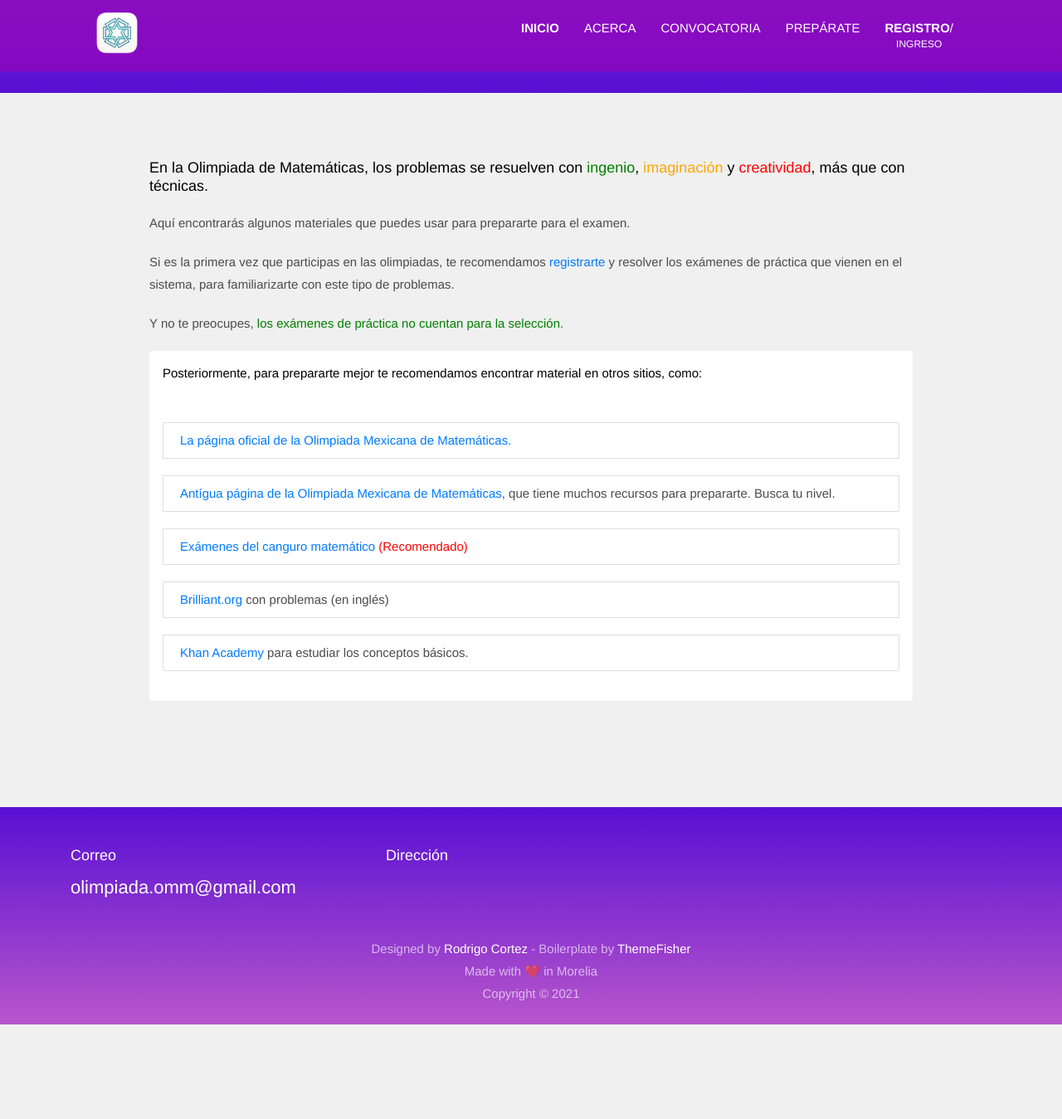
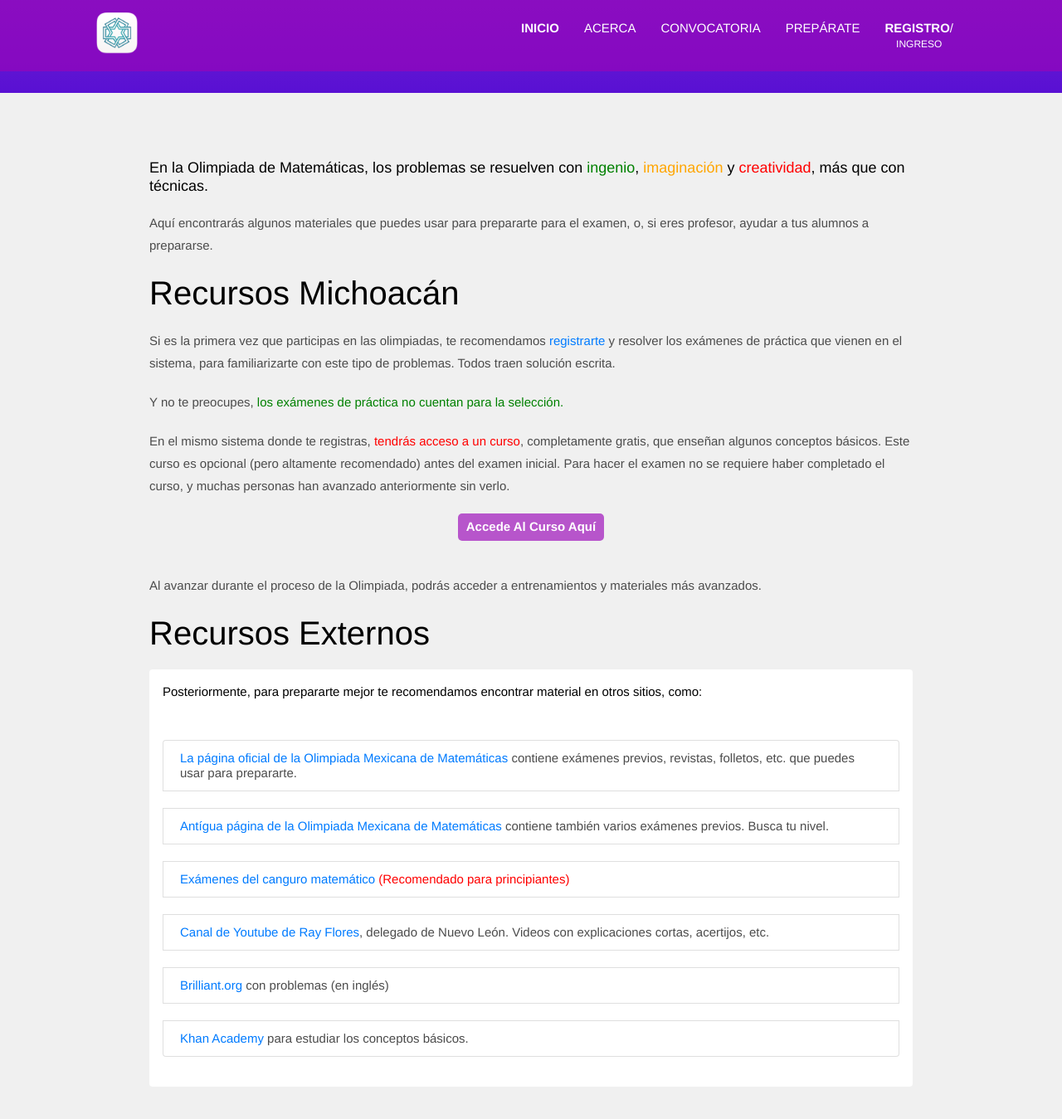
Before and after one commit to OlimpiadaMatematicasMichoacan/WOMM, a Jekyll site: the page built from _pages/preparate.md, in a window 1280 px wide and 1400 px high, scrolled down 392 px. Shown: the top 1349 px of the window at 83% size. Built offline with Jekyll 4.4.1, drawn with Linux system fonts in a browser that asks for light colours; before the commit the page ends 1627 px from its top, so only the background shows below that.

Commit message:
ray flores

```diff
--- a/_pages/preparate.md
+++ b/_pages/preparate.md
@@ -5,19 +5,29 @@ title: Prepárate
 
 ##### En la Olimpiada de Matemáticas, los problemas se resuelven con <span style="color:green">ingenio</span>, <span style="color:orange">imaginación</span> y <span style="color:red">creatividad</span>, más que con técnicas.
 
-Aquí encontrarás algunos materiales que puedes usar para prepararte para el examen.
+Aquí encontrarás algunos materiales que puedes usar para prepararte para el examen, o, si eres profesor, ayudar a tus alumnos a prepararse.
 
-Si es la primera vez que participas en las olimpiadas, te recomendamos [registrarte](/registro) y resolver los exámenes de práctica que vienen en el sistema, para familiarizarte con este tipo de problemas.
+### Recursos Michoacán
+Si es la primera vez que participas en las olimpiadas, te recomendamos [registrarte](/registro) y resolver los exámenes de práctica que vienen en el sistema, para familiarizarte con este tipo de problemas. Todos traen solución escrita.
 
 Y no te preocupes, <span style="color:green">los exámenes de práctica no cuentan para la selección.</span>
 
+En el mismo sistema donde te registras, <span style="color:red">tendrás acceso a un curso</span>, completamente gratis, que enseñan algunos conceptos básicos. Este curso es opcional (pero altamente recomendado) antes del examen inicial. Para hacer el examen no se requiere haber completado el curso, y muchas personas han avanzado anteriormente sin verlo.
+
+<center><a href="https://registro.olimpiadamatematicasmichoacan.org:8443/course/view.php?id=3" class="btn btn-xs btn-primary">Accede al curso aquí</a></center>
+
+Al avanzar durante el proceso de la Olimpiada, podrás acceder a entrenamientos y materiales más avanzados.
+
+
+### Recursos Externos
 <div class="p-3 mb-5 bg-white rounded">
         <strong><i class="fas fa-award" aria-hidden="true"></i>Posteriormente, para prepararte mejor te recomendamos encontrar material en otros sitios, como:</strong>
         <p><br></p>
         <ul class="list-group list-group-horizontal">
-            <li class="list-group-item"><a href="https://www.ommenlinea.org/">La página oficial de la Olimpiada Mexicana de Matemáticas.</a></li>
-            <li class="list-group-item"><a href="http://shi.matmor.unam.mx/omm/recursos/">Antígua página de la Olimpiada Mexicana de Matemáticas</a>, que tiene muchos recursos para prepararte. Busca tu nivel.</li>
-            <li class="list-group-item"><a href="http://shi.matmor.unam.mx/omm/recursos/canguro/previos/">Exámenes del canguro matemático</a> <span style="color:red">(Recomendado)</span></li>
+            <li class="list-group-item"><a href="https://www.ommenlinea.org/">La página oficial de la Olimpiada Mexicana de Matemáticas</a> contiene exámenes previos, revistas, folletos, etc. que puedes usar para prepararte.</li>
+            <li class="list-group-item"><a href="http://shi.matmor.unam.mx/omm/recursos/">Antígua página de la Olimpiada Mexicana de Matemáticas</a> contiene también varios exámenes previos. Busca tu nivel.</li>
+            <li class="list-group-item"><a href="http://shi.matmor.unam.mx/omm/recursos/canguro/previos/">Exámenes del canguro matemático</a> <span style="color:red">(Recomendado para principiantes)</span></li>
+            <li class="list-group-item"><a href="https://www.youtube.com/channel/UCAWipIx5EjS_P6GWn_hoBzw">Canal de Youtube de Ray Flores</a>, delegado de Nuevo León. Videos con explicaciones cortas, acertijos, etc.</li>
             <li class="list-group-item"><a href="https://brilliant.org">Brilliant.org</a> con problemas (en inglés)</li>
             <li class="list-group-item"><a href="https://www.khanacademy.org/">Khan Academy</a> para estudiar los conceptos básicos.</li>
         </ul>
```
